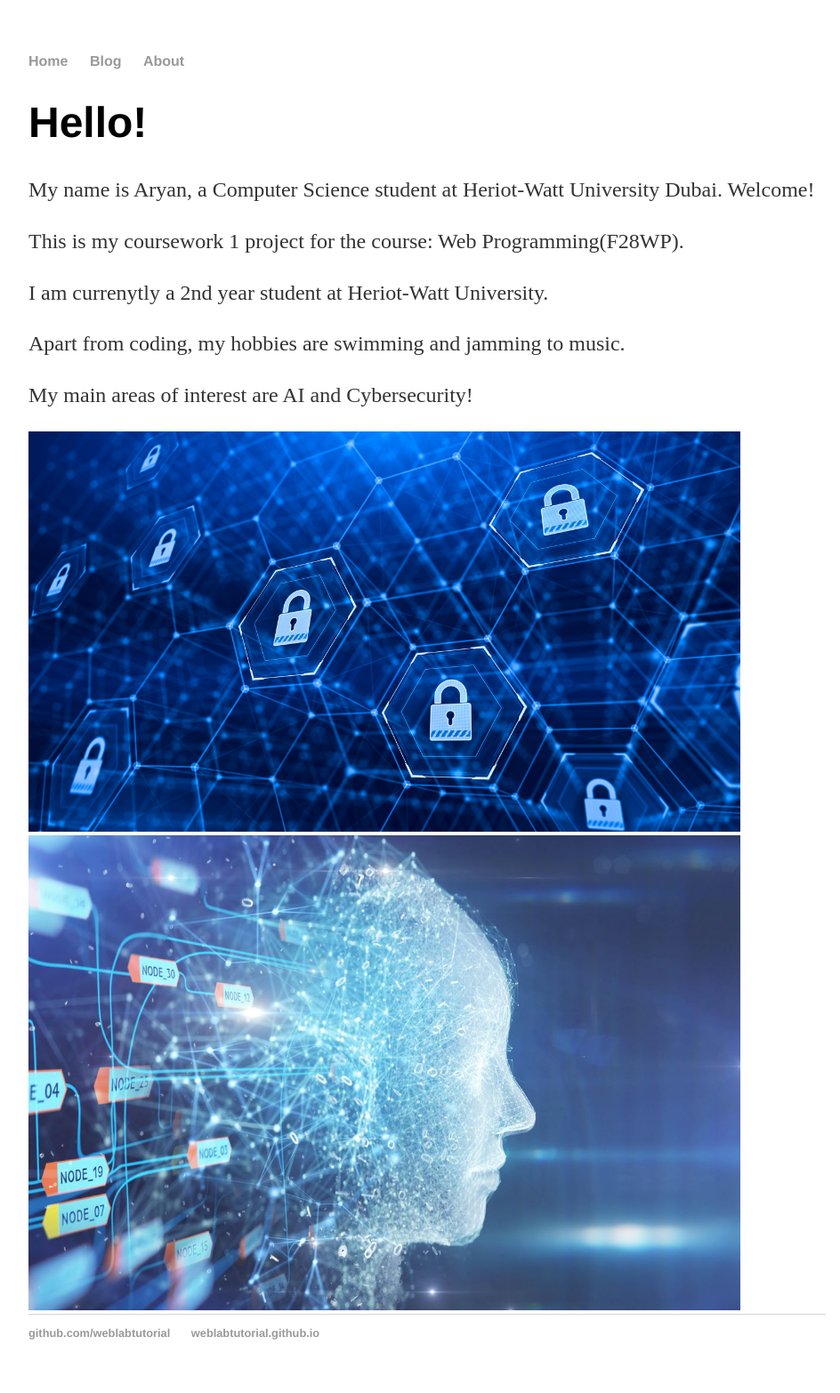
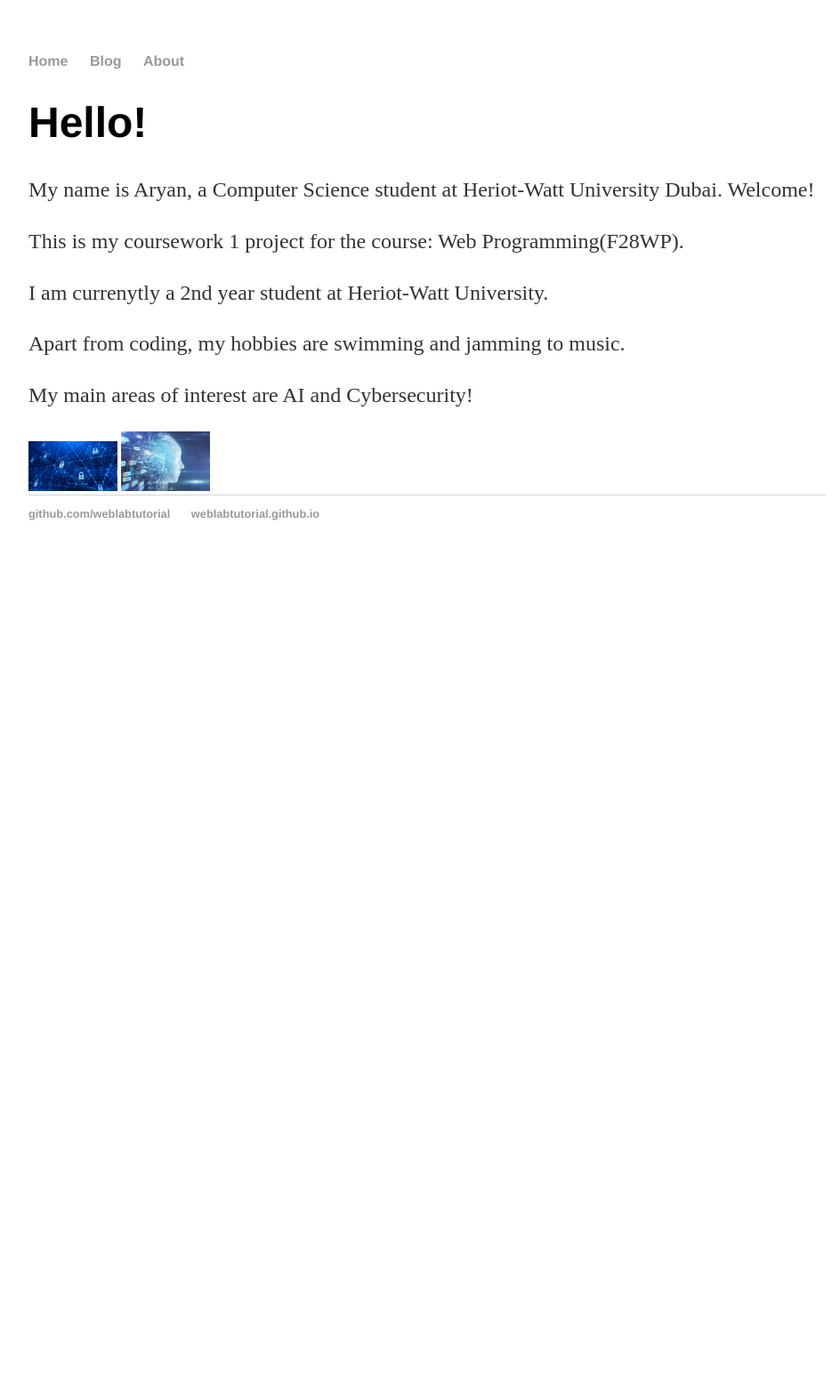
Before and after one commit to aryB003/aryB003.github.io, a Jekyll site: the page built from about/index.html, in a window 1280 px wide. Shown: the whole page at 89% size, without its empty margins (160-1104 px from the left). Built offline with Jekyll 4.4.1, drawn with Linux system fonts in a browser that asks for light colours; after the commit the page ends 900 px from its top, so only the background shows below that.

Commit message:
Update index.html

```diff
--- a/about/index.html
+++ b/about/index.html
@@ -15,6 +15,6 @@
 
 <p>My main areas of interest are AI and Cybersecurity! </p>
 
-<img src="../image/cybersec.jpg" width="800px">
+<img src="../image/cybersec.jpg" width="100px">
 
-<img src="../image/aiimg.jpg" width="800px">
+<img src="../image/aiimg.jpg" width="100px">
```
